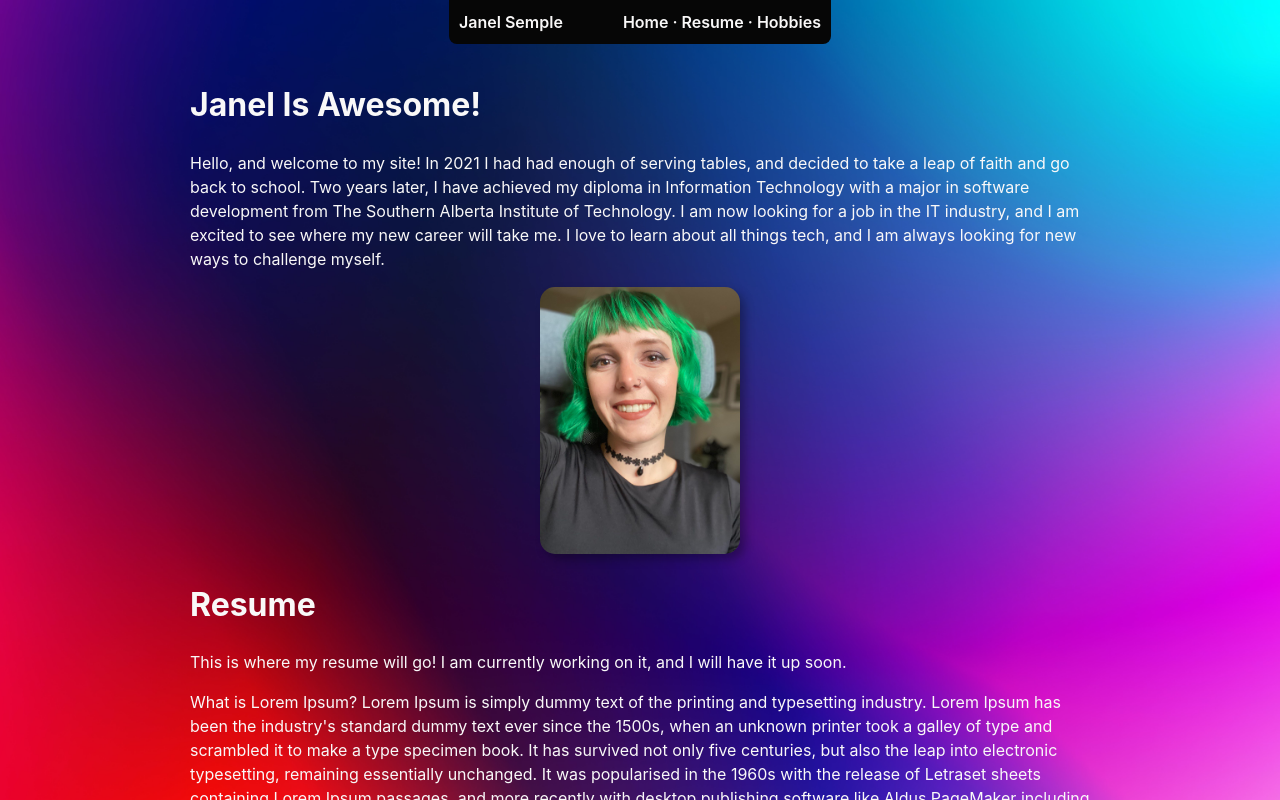
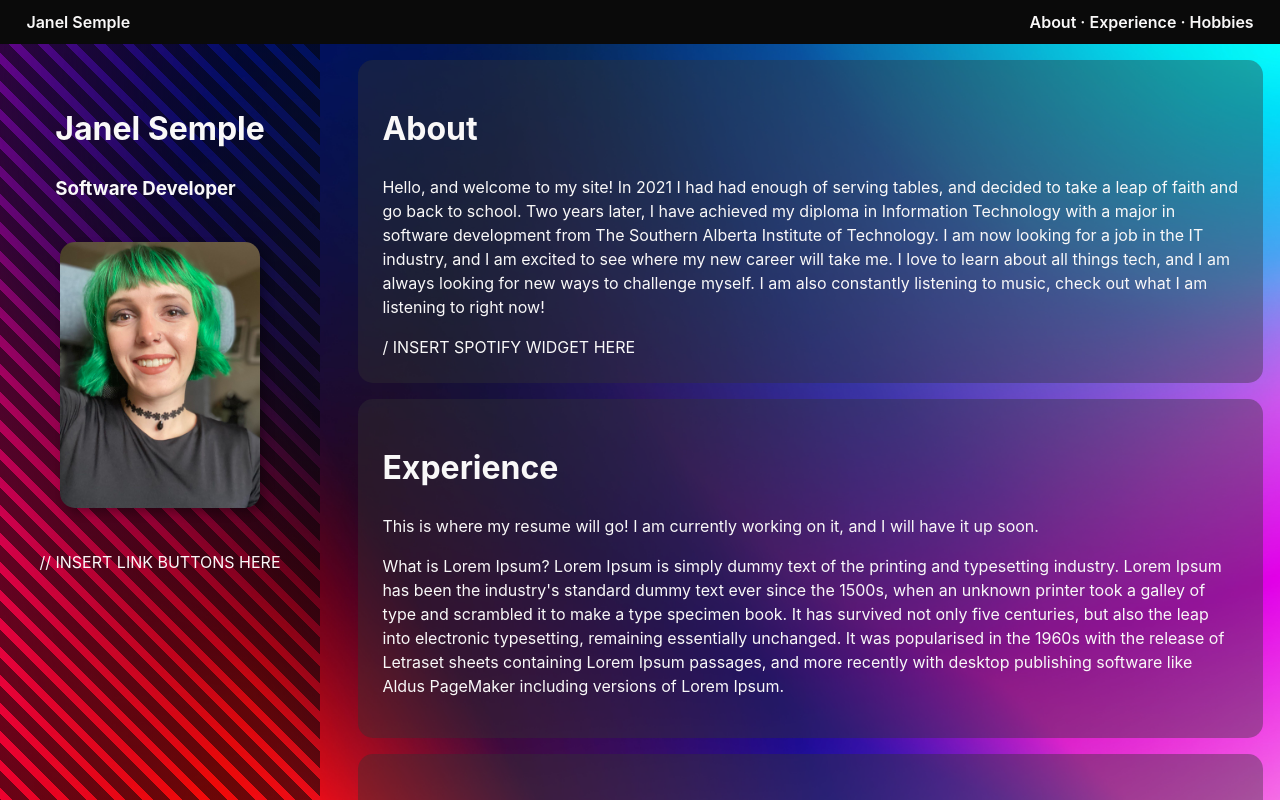
Before and after one commit to janelsemple/personal-site, a Gatsby site: page / in a window 1280 px wide. Built offline with nearby package versions, Linux system fonts and the light colour scheme; Gatsby itself is replaced by a stand-in of ours.

Commit message:
Further styling, mainly responsiveness..

```diff
--- a/global.css
+++ b/global.css
@@ -3,5 +3,8 @@
     display: flex;
     flex-flow: row wrap;
     justify-content:space-around;
-    margin: 0 auto;
+    border-radius: 15px;
+    margin: var(--space-3) auto;
+    padding: var(--space-4);
+    background: rgba(52, 51, 51, 0.4);
 }
--- /dev/null
+++ b/src/components/About/about.js
@@ -0,0 +1,22 @@
+import * as React from "react"
+const About = () => {
+  return(
+    <div className={'contentDiv'}>
+      <div>
+        <h1>About</h1>
+        <p>
+          Hello, and welcome to my site! In 2021 I had had enough of serving tables, and decided to take a
+          leap of faith and go back to school. Two years later, I have achieved my diploma in Information Technology
+          with a major in software development from The Southern Alberta Institute of Technology. I am now looking for
+          a job in the IT industry, and I am excited to see where my new career will take me. I love to learn about all
+          things tech, and I am always looking for new ways to challenge myself.
+
+          I am also constantly listening to music, check out what I am listening to right now!
+        </p>
+        / INSERT SPOTIFY WIDGET HERE
+      </div>
+    </div>
+  )
+}
+
+export default About;
--- a/src/components/Header/header.js
+++ b/src/components/Header/header.js
@@ -1,16 +1,18 @@
 import * as React from "react"
-import './header.module.css'
+import "./header.module.css"
 
 const Header = ({ siteTitle }) => (
+  <>
   <header>
     <div
-      style={{flex: 'left'}}>
+      style={{flex: 'left', marginLeft:'1.3%'}}>
       {siteTitle}
     </div>
-    <div style={{flex: 'right'}}>
-      Home &middot; Resume &middot; Hobbies
+    <div style={{flex: 'right', marginRight: '1.3%'}}>
+      About &middot; Experience &middot; Hobbies
     </div>
   </header>
+  </>
 )
 
 export default Header
--- a/src/components/Header/header.module.css
+++ b/src/components/Header/header.module.css
@@ -3,9 +3,10 @@ header {
     top: 0;
     gap: 60px;
     display: flex;
-    background-color: #060606;
     padding: 10px;
-    border-radius: 0 0 8px 8px;
     font-weight: 600;
-    max-width: 900px;
+    width: 100%;
+    justify-content: space-between;
+    background: #0a0a0a;
+    z-index: 3;
 }
--- a/src/components/Hobbies/hobbies.js
+++ b/src/components/Hobbies/hobbies.js
@@ -0,0 +1,27 @@
+import * as React from "react"
+
+const Hobbies = () => {
+  return(
+
+    <div className={"contentDiv"}>
+      <div>
+        <h1>Hobbies</h1>
+        <p>
+          This is where my Hobbies will go! I am currently working on it, and I will have it up soon.
+        </p>
+        <p>
+
+          What is Lorem Ipsum?
+
+          Lorem Ipsum is simply dummy text of the printing and typesetting industry. Lorem Ipsum has been the industry's standard dummy text ever since the 1500s, when an unknown printer took a galley of type and scrambled it to make a type specimen book. It has survived not only five centuries, but also the leap into electronic typesetting, remaining essentially unchanged. It was popularised in the 1960s with the release of Letraset sheets containing Lorem Ipsum passages, and more recently with desktop publishing software like Aldus PageMaker including versions of Lorem Ipsum.
+          Why do we use it?
+
+          It is a long established fact that a reader will be distracted by the readable content of a page when looking at its layout. The point of using Lorem Ipsum is that it has a more-or-less normal distribution of letters, as opposed to using 'Content here, content here', making it look like readable English. Many desktop publishing packages and web page editors now use Lorem Ipsum as their default model text, and a search for 'lorem ipsum' will uncover many web sites still in their infancy. Various versions have evolved over the years, sometimes by accident, sometimes on purpose (injected humour and the like).
+</p>
+      </div>
+    </div>
+
+  )
+}
+
+export default Hobbies;
--- a/src/components/Home/home.js
+++ b/src/components/Home/home.js
@@ -1,22 +1,17 @@
 import * as React from "react"
 import image from '../../images/janel.jpg'
-import './home.module.css'
+import {infoDiv, imgContainer} from './home.module.css'
 const Home = () => {
   return(
-    <div className={'contentDiv'}>
-      <div>
-        <h1>Janel Is Awesome!</h1>
-        <p>
-          Hello, and welcome to my site! In 2021 I had had enough of serving tables, and decided to take a
-          leap of faith and go back to school. Two years later, I have achieved my diploma in Information Technology
-          with a major in software development from The Southern Alberta Institute of Technology. I am now looking for
-          a job in the IT industry, and I am excited to see where my new career will take me. I love to learn about all
-          things tech, and I am always looking for new ways to challenge myself.
-        </p>
-      </div>
-      <div className={'imgContainer'}>
-      <img src={image} alt={'Janel'} />
-      </div>
+    <div className={infoDiv}>
+        <div>
+          <h1>Janel Semple</h1>
+          <h3>Software Developer</h3>
+        </div>
+        <div className={imgContainer}>
+          <img src={image} alt={'Janel'} />
+        </div>
+        <p>// INSERT LINK BUTTONS HERE</p>
     </div>
   )
 }
--- a/src/components/Home/home.module.css
+++ b/src/components/Home/home.module.css
@@ -6,8 +6,14 @@ img{
 
 .imgContainer{
     object-fit: contain;
+    margin: 20px;
 }
 
-.about{
-
+.infoDiv {
+    display: flex;
+    flex-flow: row wrap;
+    justify-content:space-around;
+    border-radius: 15px;
+    margin: var(--space-3) auto;
+    padding: var(--space-4);
 }
--- a/src/components/Layout/layout.css
+++ b/src/components/Layout/layout.css
@@ -48,10 +48,6 @@ body {
   background-size: cover;
 }
 
-main {
-  max-width: 900px;
-}
-
 a {
   background-color: transparent;
   color: var(--color-primary);
@@ -82,9 +78,13 @@ abbr[title] {
   box-sizing: inherit;
 }
 
+main {
+  display: flex;
+  flex-direction: column;
+}
+
 .mainDiv {
   margin: 0 auto;
-  border-radius: 15px;
   width: 100%;
   padding-top: 0;
   display: flex;
@@ -96,6 +96,5 @@ abbr[title] {
 
 .innerDiv {
   margin: 0 auto;
-  padding: var(--space-3);
   max-height: 100%;
 }
--- a/src/components/Resume/resume.js
+++ b/src/components/Resume/resume.js
@@ -6,7 +6,7 @@ const Resume = () => {
 
       <div className={"contentDiv"}>
         <div>
-          <h1>Resume</h1>
+          <h1>Experience</h1>
           <p>
             This is where my resume will go! I am currently working on it, and I will have it up soon.
           </p>
@@ -15,21 +15,8 @@ const Resume = () => {
             What is Lorem Ipsum?
 
             Lorem Ipsum is simply dummy text of the printing and typesetting industry. Lorem Ipsum has been the industry's standard dummy text ever since the 1500s, when an unknown printer took a galley of type and scrambled it to make a type specimen book. It has survived not only five centuries, but also the leap into electronic typesetting, remaining essentially unchanged. It was popularised in the 1960s with the release of Letraset sheets containing Lorem Ipsum passages, and more recently with desktop publishing software like Aldus PageMaker including versions of Lorem Ipsum.
-            Why do we use it?
-
-            It is a long established fact that a reader will be distracted by the readable content of a page when looking at its layout. The point of using Lorem Ipsum is that it has a more-or-less normal distribution of letters, as opposed to using 'Content here, content here', making it look like readable English. Many desktop publishing packages and web page editors now use Lorem Ipsum as their default model text, and a search for 'lorem ipsum' will uncover many web sites still in their infancy. Various versions have evolved over the years, sometimes by accident, sometimes on purpose (injected humour and the like).
-
-            Where does it come from?
-
-            Contrary to popular belief, Lorem Ipsum is not simply random text. It has roots in a piece of classical Latin literature from 45 BC, making it over 2000 years old. Richard McClintock, a Latin professor at Hampden-Sydney College in Virginia, looked up one of the more obscure Latin words, consectetur, from a Lorem Ipsum passage, and going through the cites of the word in classical literature, discovered the undoubtable source. Lorem Ipsum comes from sections 1.10.32 and 1.10.33 of "de Finibus Bonorum et Malorum" (The Extremes of Good and Evil) by Cicero, written in 45 BC. This book is a treatise on the theory of ethics, very popular during the Renaissance. The first line of Lorem Ipsum, "Lorem ipsum dolor sit amet..", comes from a line in section 1.10.32.
-
-            The standard chunk of Lorem Ipsum used since the 1500s is reproduced below for those interested. Sections 1.10.32 and 1.10.33 from "de Finibus Bonorum et Malorum" by Cicero are also reproduced in their exact original form, accompanied by English versions from the 1914 translation by H. Rackham.
-            Where can I get some?
-
-            There are many variations of passages of Lorem Ipsum available, but the majority have suffered alteration in some form, by injected humour, or randomised words which don't look even slightly believable. If you are going to use a passage of Lorem Ipsum, you need to be sure there isn't anything embarrassing hidden in the middle of text. All the Lorem Ipsum generators on the Internet tend to repeat predefined chunks as necessary, making this the first true generator on the Internet. It uses a dictionary of over 200 Latin words, combined with a handful of model sentence structures, to generate Lorem Ipsum which looks reasonable. The generated Lorem Ipsum is therefore always free from repetition, injected humour, or non-characteristic words etc.
-          </p>
+ </p>
         </div>
-
       </div>
 
   )
--- a/src/pages/index.js
+++ b/src/pages/index.js
@@ -5,14 +5,21 @@ import Seo from "../components/seo/seo"
 import '../../global.css';
 import Home from "../components/Home/home"
 import Resume from "../components/Resume/resume"
-
+import Hobbies from "../components/Hobbies/hobbies"
+import About from "../components/About/about"
+import { homeDiv, growDiv } from './index.module.css'
 
 const IndexPage = () => (
   <Layout>
-  <Home />
-  <Resume />
+    <div className={homeDiv}>
+      <Home />
+    </div>
+    <div className={growDiv}>
+      <About />
+      <Resume />
+      <Hobbies />
+    </div>
   </Layout>
-
 )
 
 /**
--- /dev/null
+++ b/src/pages/index.module.css
@@ -0,0 +1,44 @@
+.homeDiv {
+    position: fixed;
+    max-width: 25vw;
+    min-width:25vw;
+    height: 100%;
+    background: repeating-linear-gradient(45deg,
+    rgba(4, 5, 6, 0.56),
+    rgba(4, 5, 6, 0.56) 12px,
+    rgba(255, 255, 255, 0) 10px,
+    rgba(255, 255, 255, 0) 20px);
+}
+
+.growDiv {
+    flex-grow: 1;
+    margin-left:28%;
+    margin-right:1.3%;
+    z-index: 0;
+}
+
+@media (max-width: 1025px) {
+    .homeDiv {
+        position: relative;
+        max-width: 100%;
+        min-width:100%;
+    }
+    .growDiv {
+        margin-left:10px;
+        margin-right:10px;
+    }
+}
+
+@media (max-width: 500px) {
+    .homeDiv {
+        position: relative;
+        margin-left: 0;
+        max-width: 100%;
+        min-width:100%;
+        min-height: 100vh;
+    }
+    .growDiv {
+        margin-left:0;
+        margin-right:0;
+    }
+}
```
Also changed, not shown: src/components/About/about.module.css (added).
